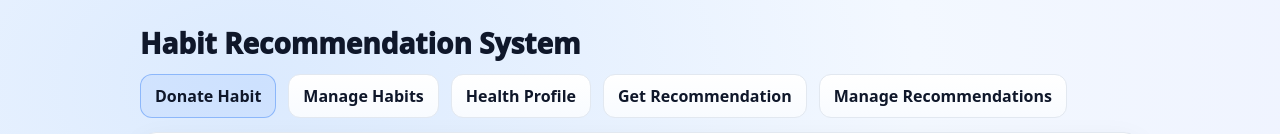
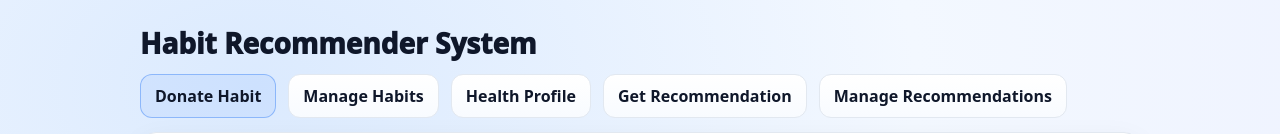
Before and after one commit to helict/health-habit-hub, a Vue app in the folder habit-recommendation-system-ui/: page /donate in a window 1280 px wide. Shown: the top 134 px of the page. Built offline with nearby package versions, Linux system fonts and the light colour scheme.

Commit message:
Modify the name of HRS

```diff
--- a/habit-recommendation-system-ui/src/components/AppShell.vue
+++ b/habit-recommendation-system-ui/src/components/AppShell.vue
@@ -4,7 +4,7 @@
     style="justify-content:space-between; align-items:flex-start; margin-bottom:14px"
   >
     <div>
-      <div style="font-weight:950; font-size:28px">Habit Recommendation System</div>
+      <div style="font-weight:950; font-size:28px">Habit Recommender System</div>
       <!-- <div class="muted" style="font-size:13px; margin-top:4px">
         UI for HHH-service (8081)
       </div> -->
```
Also changed, not shown: 1 other file (tests, documents, lock files or other folders).
